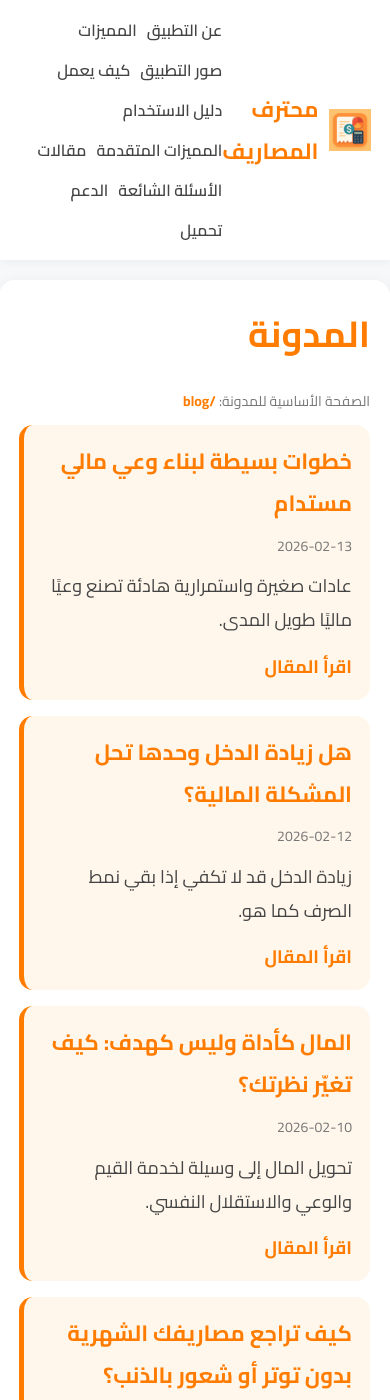
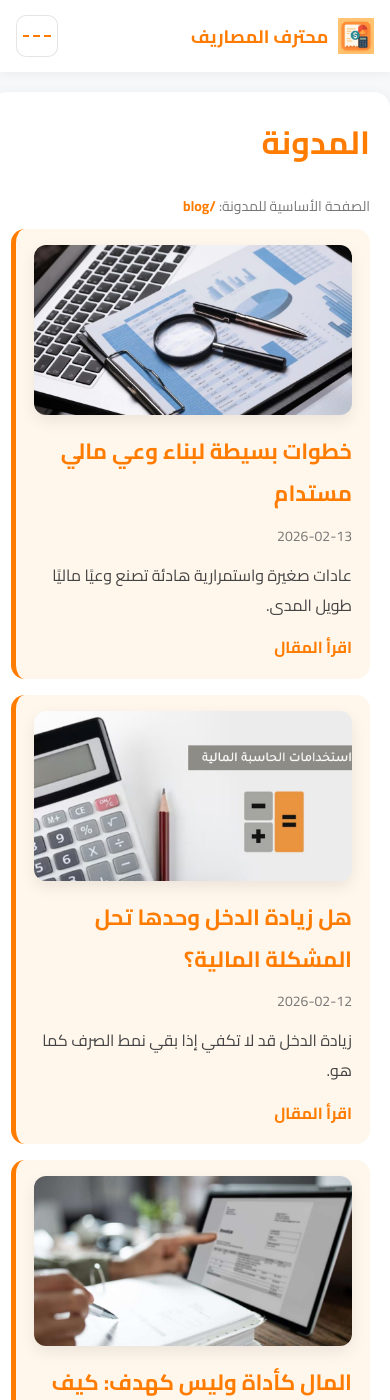
Before and after one commit to fouadshawish-png/fouadshawish-png.github.io, a Jekyll site: the page built from blog.html, in a window 390 px wide and 1400 px high. Built offline with Jekyll 4.4.1, drawn with Linux system fonts in a browser that asks for light colours.

Commit message:
Improves navigation and blog layout for mobile usability
Adds a responsive navigation toggle and accessibility features to the header for better mobile experience. Enhances blog post listings with image thumbnails and a refined grid layout. Introduces new styles for posts and mobile view, ensuring a more visually appealing and accessible interface across devices.

```diff
--- a/_includes/header.html
+++ b/_includes/header.html
@@ -5,7 +5,14 @@
       <span>محترف المصاريف</span>
     </a>
 
-    <nav aria-label="التنقل الرئيسي">
+    <button class="nav-toggle" type="button" aria-expanded="false" aria-controls="primary-nav">
+      <span class="nav-toggle__line"></span>
+      <span class="nav-toggle__line"></span>
+      <span class="nav-toggle__line"></span>
+      <span class="sr-only">فتح القائمة</span>
+    </button>
+
+    <nav id="primary-nav" class="nav-links" aria-label="التنقل الرئيسي">
       <a href="{{ '/' | relative_url }}#about">عن التطبيق</a>
       <a href="{{ '/' | relative_url }}#features">المميزات</a>
       <a href="{{ '/' | relative_url }}#screens">صور التطبيق</a>
--- a/blog.html
+++ b/blog.html
@@ -12,6 +12,12 @@ canonical_url: /blog/
 <ul class="post-list">
   {% for post in site.posts %}
   <li class="post-item">
+    {% if post.image %}
+      <a class="post-thumb" href="{{ post.url | relative_url }}" aria-label="{{ post.title }}">
+        <img src="{{ post.image | relative_url }}" alt="{{ post.title }}" loading="lazy">
+      </a>
+    {% endif %}
+    <div class="post-body">
       <h2 class="post-title">
         <a href="{{ post.url | relative_url }}">{{ post.title }}</a>
       </h2>
@@ -20,6 +26,7 @@ canonical_url: /blog/
         <p class="post-excerpt">{{ post.description }}</p>
       {% endif %}
       <p class="post-readmore"><a class="post-link" href="{{ post.url | relative_url }}">اقرأ المقال</a></p>
+    </div>
   </li>
   {% endfor %}
 </ul>
--- a/style.css
+++ b/style.css
@@ -40,11 +40,74 @@ main.page {
     gap: 16px;
 }
 
+.post {
+    max-width: 820px;
+    margin: 0 auto;
+    line-height: 1.9;
+    font-size: 18px;
+    color: #222;
+}
+
+.post h1 {
+    margin: 0 0 16px;
+    color: #ff7c00;
+}
+
+.post h2,
+.post h3 {
+    color: #ff7c00;
+    margin: 24px 0 12px;
+}
+
+.post p {
+    margin: 0 0 16px;
+    color: #444;
+}
+
+.post ul,
+.post ol {
+    padding-right: 20px;
+    margin: 0 0 16px;
+    color: #444;
+}
+
+.post img {
+    max-width: 100%;
+    height: auto;
+    display: block;
+    margin: 14px auto 22px;
+    border-radius: 12px;
+    box-shadow: 0 6px 18px rgba(0,0,0,0.08);
+}
+
 .post-item {
     background: #fff7ec;
     border-radius: 14px;
     padding: 16px 18px;
     border-left: 5px solid #ff7c00;
+    display: grid;
+    grid-template-columns: 180px 1fr;
+    gap: 16px;
+    align-items: center;
+}
+
+.post-body {
+    min-width: 0;
+}
+
+.post-thumb {
+    display: block;
+    width: 100%;
+    border-radius: 12px;
+    overflow: hidden;
+    box-shadow: 0 6px 16px rgba(0,0,0,0.08);
+}
+
+.post-thumb img {
+    width: 100%;
+    height: 120px;
+    object-fit: cover;
+    display: block;
 }
 
 .post-title {
@@ -175,6 +238,38 @@ nav a {
 
 nav a:hover {
     color: #ff7c00;
+}
+
+.nav-toggle {
+    display: none;
+    align-items: center;
+    justify-content: center;
+    width: 42px;
+    height: 42px;
+    border: 1px solid rgba(0,0,0,0.1);
+    background: #fff;
+    border-radius: 10px;
+    cursor: pointer;
+    gap: 4px;
+    padding: 6px;
+}
+
+.nav-toggle__line {
+    width: 20px;
+    height: 2px;
+    background: #ff7c00;
+    display: block;
+}
+
+.sr-only {
+    position: absolute;
+    width: 1px;
+    height: 1px;
+    padding: 0;
+    margin: -1px;
+    overflow: hidden;
+    clip: rect(0, 0, 0, 0);
+    border: 0;
 }
 
 /* Hero Section */
@@ -386,15 +481,106 @@ footer a {
 }
 
 @media (max-width: 900px) {
-    nav {
-        display: flex;
+    .header-row {
         flex-wrap: wrap;
-        gap: 10px;
-        justify-content: flex-start;
+        gap: 12px;
     }
 
-    nav a {
+    .nav-toggle {
+        display: inline-flex;
+    }
+
+    nav.nav-links {
+        display: none;
+        width: 100%;
+        flex-direction: column;
+        gap: 10px;
+        padding: 12px 0 4px;
+        border-top: 1px solid rgba(0,0,0,0.06);
+    }
+
+    nav.nav-links.is-open {
+        display: flex;
+    }
+
+    nav.nav-links a {
         margin-left: 0;
+        padding: 8px 10px;
+        background: #fff7ec;
+        border-radius: 10px;
+    }
+
+    .logo span {
+        font-size: 20px;
+    }
+
+    .hero {
+        padding: 50px 0;
+    }
+
+    .hero-row {
+        flex-direction: column;
+        gap: 24px;
+        text-align: center;
+    }
+
+    .hero-text {
+        max-width: 100%;
+    }
+
+    .hero-img {
+        width: min(90%, 360px);
+    }
+
+    .btn-play img {
+        width: 180px;
+    }
+
+    main.page {
+        padding: 28px 0;
+    }
+
+    .page-container {
+        padding: 20px;
+        font-size: 16px;
+    }
+
+    .post {
+        font-size: 16px;
+    }
+
+    .post-item {
+        grid-template-columns: 1fr;
+    }
+
+    .post-thumb img {
+        height: 170px;
+    }
+}
+
+@media (max-width: 600px) {
+    .container {
+        width: 92%;
+    }
+
+    .logo img {
+        width: 36px;
+    }
+
+    .logo span {
+        font-size: 18px;
+    }
+
+    .hero h1 {
+        font-size: 30px;
+    }
+
+    .hero p {
+        font-size: 16px;
+    }
+
+    .btn {
+        font-size: 18px;
     }
 }
 
```
Also changed, not shown: other parts of _includes/header.html (+13 -0 lines). Lines whose indentation alone changed are shown as unchanged.
